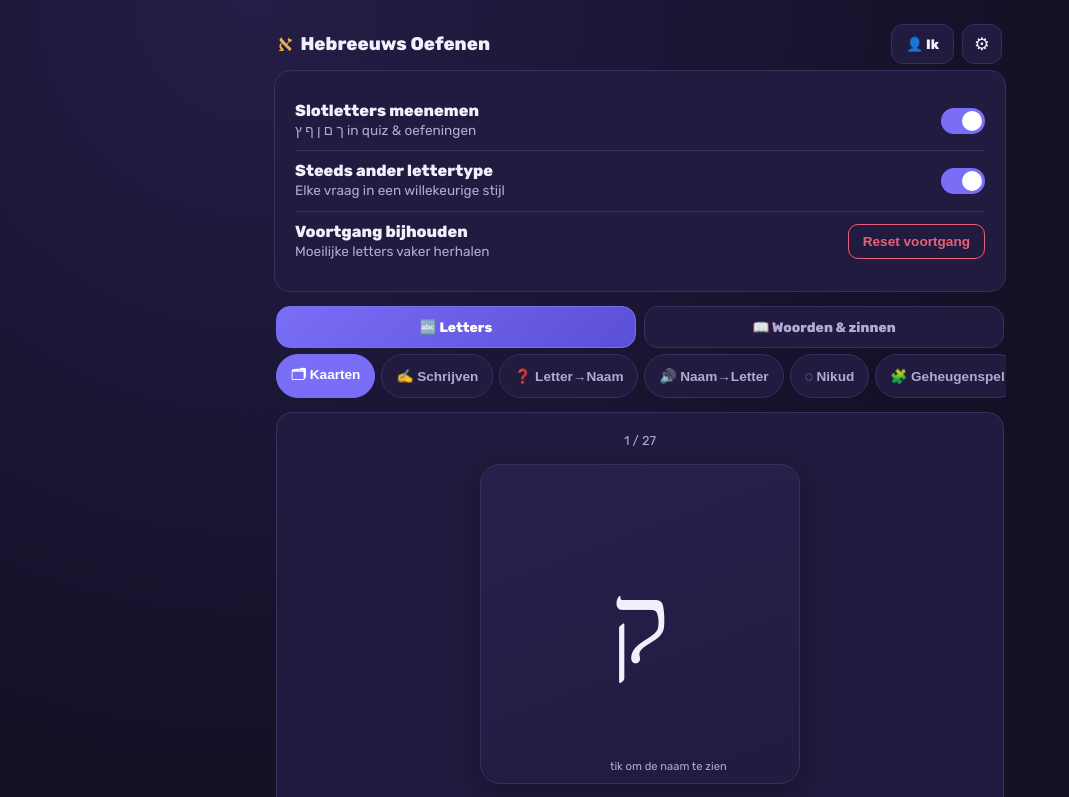
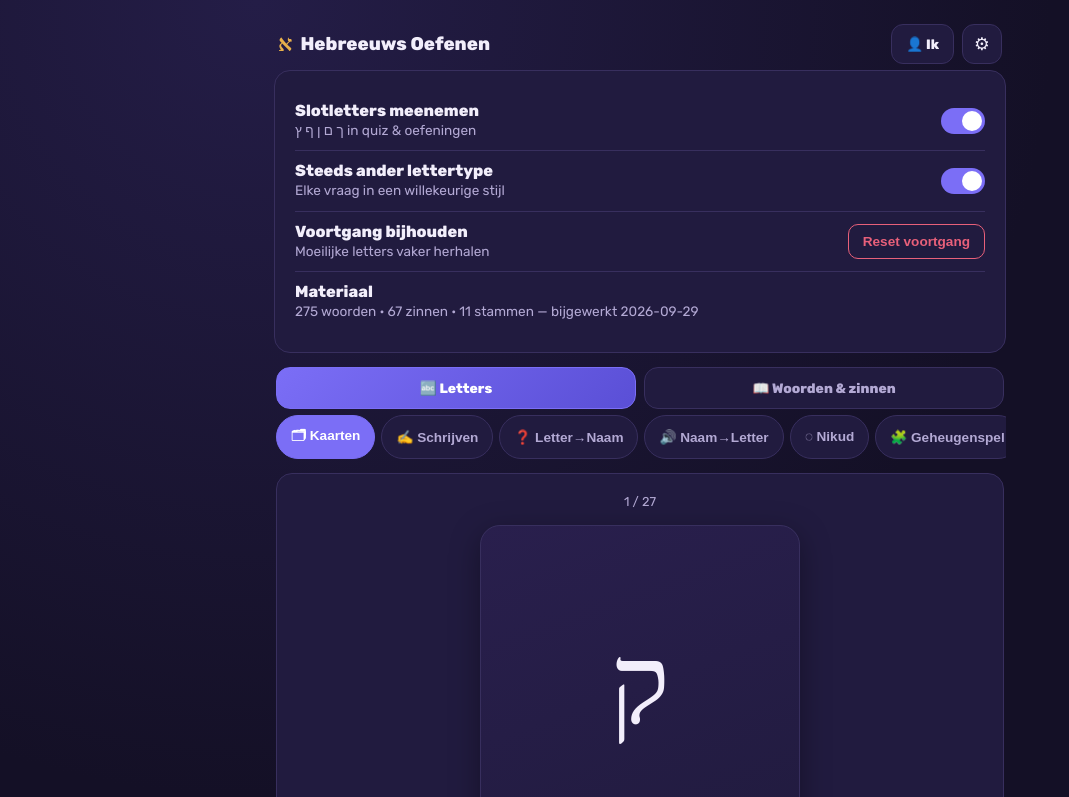
Before and after one commit to boazderijk3-del/hebreeuws-oefenen, a plain HTML site: page index.html in a window 1280 px wide. Both pictures are taken after a click on the button "Instellingen". Shown: the top 797 px of the page, without its empty margins (0-1069 px from the left). Drawn offline with Linux system fonts and the light colour scheme; a web font is replaced by a local one.

Commit message:
materiaalversie zichtbaar in de app, zodat je ziet of je telefoon bij is

```diff
--- a/index.html
+++ b/index.html
@@ -365,6 +365,12 @@
       </div>
       <button class="danger-btn" id="resetProgress">Reset voortgang</button>
     </div>
+    <div class="setting-row">
+      <div>
+        <div style="font-weight:700;">Materiaal</div>
+        <div class="muted" id="materiaalVersie">—</div>
+      </div>
+    </div>
   </div>
 
   <div class="section-switch" id="sectionSwitch">
@@ -2504,6 +2510,9 @@ function renderProgress(){
 }
 
 /* ============ START ============ */
+document.getElementById('materiaalVersie').textContent =
+  WOORDEN.length + ' woorden · ' + ZINNEN.length + ' zinnen · ' + ROOTS.length + ' stammen'
+  + (M.VERSIE ? '  —  bijgewerkt ' + M.VERSIE : '');
 herstelPlek();
 syncInstellingenVelden();
 tekenProfielKnop();
--- a/materiaal.js
+++ b/materiaal.js
@@ -31,6 +31,11 @@
 
 window.MATERIAAL = (function(){
 "use strict";
+
+/* Datum van de laatste materiaalwijziging. Zet deze bij elke toevoeging op
+   de dag van vandaag: in de app staat hij onder Instellingen, zodat je op je
+   telefoon kunt zien of je de nieuwste lijst binnen hebt. */
+const VERSIE = '2026-09-29';
 
 /* ---------------------------------------------------------------- LETTERS */
 
@@ -651,6 +656,7 @@ const ROOTS = [
 ];
 
 return {
+  VERSIE,
   LETTERS, SLOTLETTERS, NIKUD, DIAKRIETEN,
   CATEGORIE_LABELS, WOORDEN,
   ZIN_CATEGORIE_LABELS, ZINNEN,
```
